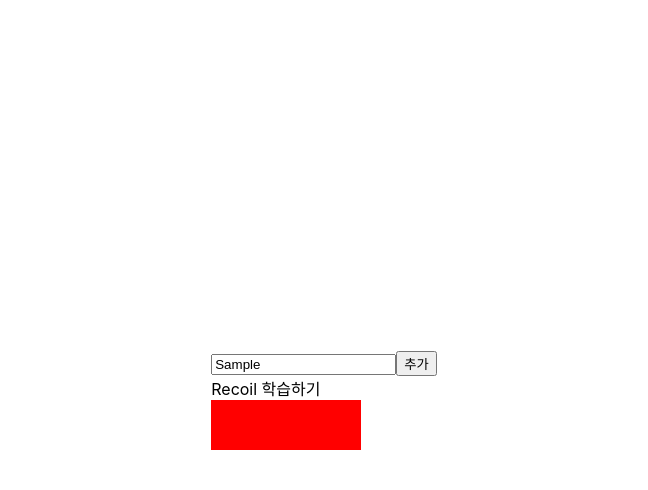
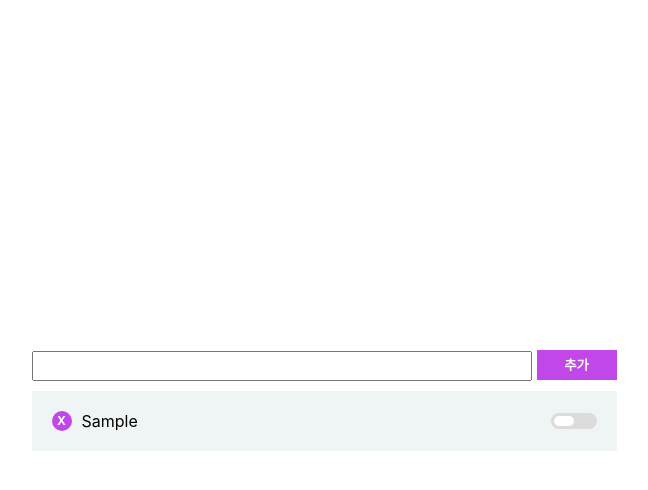
Before and after one commit to NAPP4287/practice_recoil, a React (Create React App) app: page / in a window 1280 px wide. Both pictures are taken after typing "Sample" into the empty fields and a click on the button "추가". Shown: the top 490 px of the page, without its empty margins (316-964 px from the left). Built offline with nearby package versions, Linux system fonts and the light colour scheme.

Commit message:
todolist 추가 기능 구현 완료 및 css

```diff
--- a/src/components/todo/TodoCreator.js
+++ b/src/components/todo/TodoCreator.js
@@ -1,8 +1,46 @@
-const TodoCreator = () => {
+import { useSetRecoilState } from "recoil";
+import { useState } from "react";
+import { CommonInput } from "../../style/styleCommon";
+
+const TodoCreator = ({ state }) => {
+  const setChangeTodo = useSetRecoilState(state);
+  const [inputValue, setInputValue] = useState("");
+  const [listId, setListId] = useState(0);
+
+  const changeInput = (e) => {
+    setInputValue(e.target.value);
+  };
+
+  const getId = () => {
+    return setListId(listId + 1);
+  };
+
+  const addTodoList = () => {
+    console.log(listId);
+    setChangeTodo((oldList) => [
+      ...oldList,
+      { id: getId(), text: inputValue, isComplete: false },
+    ]);
+
+    setInputValue("");
+  };
+
   return (
     <div>
-      <input />
-      <button>추가</button>
+      <CommonInput onChange={(e) => changeInput(e)} value={inputValue} />
+      <button
+        onClick={addTodoList}
+        style={{
+          width: "80px",
+          height: "30px",
+          marginLeft: "5px",
+          border: "none",
+          backgroundColor: "#c147e9",
+          color: "white",
+          fontWeight: "bold",
+        }}>
+        추가
+      </button>
     </div>
   );
 };
--- a/src/components/todo/TodoItem.js
+++ b/src/components/todo/TodoItem.js
@@ -1,13 +1,32 @@
 import Toggle from "./Toggle";
+import { AlignCenter } from "../../style/styleCommon";
 
 const TodoItem = (props) => {
   const { item } = props;
 
   return (
-    <div>
-      {item}
+    <AlignCenter style={{ justifyContent: "space-between", padding: "20px 0" }}>
+      <div style={{ display: "flex" }}>
+        <span
+          style={{
+            width: "20px",
+            height: "20px",
+            backgroundColor: "#c147e9",
+            textAlign: "center",
+            lineHeight: "20px",
+            borderRadius: "20px",
+            color: "white",
+            fontSize: "12px",
+            marginRight: "10px",
+            fontWeight: "bold",
+            cursor: "pointer",
+          }}>
+          X
+        </span>
+        <div>{item.text}</div>
+      </div>
       <Toggle />
-    </div>
+    </AlignCenter>
   );
 };
 
--- a/src/components/todo/TodoList.js
+++ b/src/components/todo/TodoList.js
@@ -8,12 +8,19 @@ const TodoList = () => {
   const todoList = useRecoilValue(todoListState);
 
   return (
-    <AlignCenter>
+    <AlignCenter style={{ height: "100vh" }}>
       <div>
-        <TodoCreator />
-        {todoList.map((item, idx) => (
-          <TodoItem key={idx} item={item} />
-        ))}
+        <TodoCreator state={todoListState} />
+        <div
+          style={{
+            backgroundColor: "#EFF5F5",
+            padding: "0 20px",
+            marginTop: "10px",
+          }}>
+          {todoList.map((item, idx) => (
+            <TodoItem key={idx} item={item} />
+          ))}
+        </div>
       </div>
     </AlignCenter>
   );
--- a/src/components/todo/Toggle.js
+++ b/src/components/todo/Toggle.js
@@ -1,7 +1,11 @@
-import { ToggleWrap } from "../../style/styleToggle";
+import { ToggleWrap, ToggleCircle } from "../../style/styleToggle";
 
 const Toggle = () => {
-  return <ToggleWrap></ToggleWrap>;
+  return (
+    <ToggleWrap>
+      <ToggleCircle></ToggleCircle>
+    </ToggleWrap>
+  );
 };
 
 export default Toggle;
--- a/src/recoil/storage.js
+++ b/src/recoil/storage.js
@@ -16,5 +16,5 @@ export const charCountState = selector({
 
 export const todoListState = atom({
   key: "todoListState",
-  default: ["Recoil 학습하기"],
+  default: [],
 });
--- a/src/style/styleCommon.js
+++ b/src/style/styleCommon.js
@@ -4,5 +4,10 @@ export const AlignCenter = styled.div`
   display: flex;
   justify-content: center;
   align-items: center;
-  height: 100vh;
 `;
+
+export const CommonInput = styled.input`
+  width: 500px;
+  height: 30px;
+  box-sizing: border-box;
+`;
--- a/src/style/styleToggle.js
+++ b/src/style/styleToggle.js
@@ -1,7 +1,17 @@
 import styled from "styled-components";
 
 export const ToggleWrap = styled.div`
-  width: 150px;
-  height: 50px;
-  background-color: red;
+  width: 40px;
+  height: 10px;
+  background-color: #dcdcdc;
+  padding: 3px;
+  border-radius: 10px;
+  cursor: pointer;
 `;
+
+export const ToggleCircle = styled.div`
+  width: 20px;
+  height: 10px;
+  background-color: white;
+  border-radius: 10px;
+`;
```
